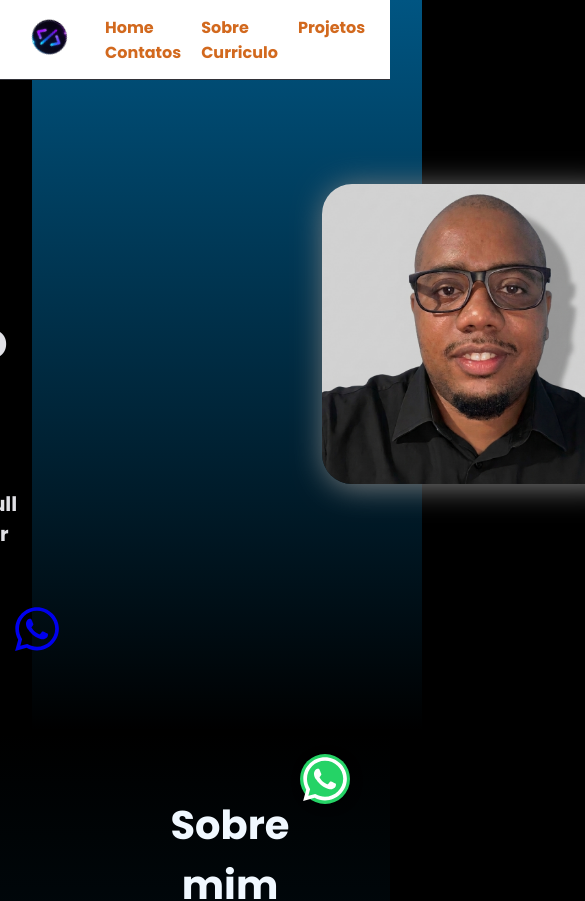
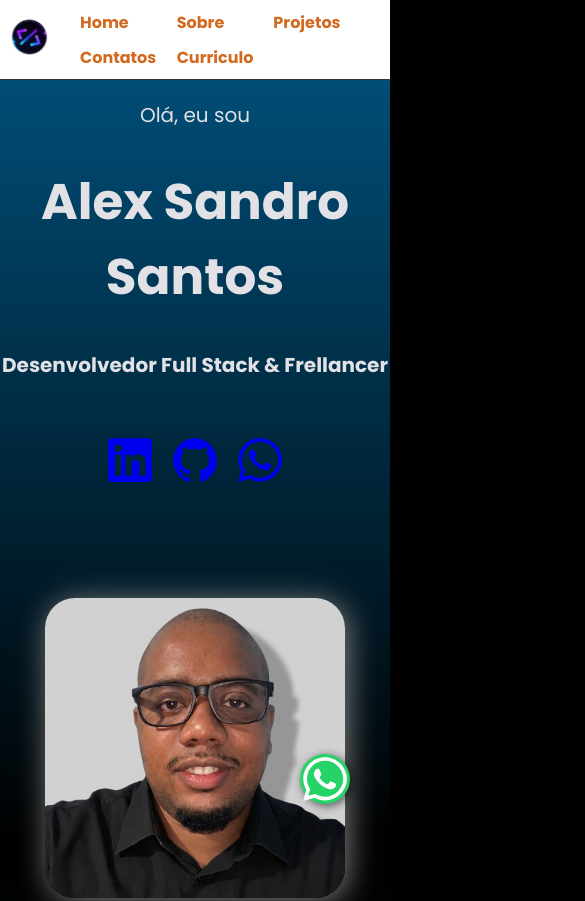
Before and after one commit to Alexsandro-tj/meuPortifolioDevReact, a React (Vite) app: page / in a window 390 px wide. Shown: the top 901 px of the page, 585 px wide, since content can reach past the window. Built offline with nearby package versions, Linux system fonts and the light colour scheme.

Commit message:
correcao de responsividade no hero

```diff
--- a/src/components/Header/Header.module.css
+++ b/src/components/Header/Header.module.css
@@ -2,6 +2,7 @@
     height: 80px;
     display: flex;
     align-items: center;
+
     /* padding: 0 2rem; */
     background-color: white;
     border-bottom: 1px solid #323238;
@@ -10,16 +11,15 @@
     position: fixed;
     z-index: 1000;
 
+}
 
-
-}
-@media(max-width:720px){
-.header nav {
-    display: grid;
-    grid-template-columns: 1fr 1fr 1fr ;
-    margin-left: 5px;
-
-}
+@media screen and (max-width:720px) {
+    .header nav {
+        display: grid;
+        grid-template-columns: 1fr 1fr 1fr;
+        width: 100vw;
+        margin-left: 20px;
+    }
 }
 
 
@@ -28,7 +28,6 @@
 .icon {
     width: 60px;
     height: 60px;
-
     animation: girar-continuamente 4s linear infinite;
 }
 
@@ -64,15 +63,13 @@
     color: chartreuse;
 }
 
- @media (max-width: 1300px) {
+@media screen and (max-width: 1300px) {
     nav {
         display: flex;
         justify-content: end;
         padding-right: 30px;
         align-items: center;
         width: 100vw;
-    }
-    & a{
-        margin-left: 20px;
+        gap: 10px;
     }
 }
--- a/src/components/Hero/Hero.module.css
+++ b/src/components/Hero/Hero.module.css
@@ -2,7 +2,7 @@
     display: flex;
     align-items: center;
     justify-content: center;
-    margin: 0 auto 0 2rem;
+    /* margin: 0 auto 0 2rem; */
     font-size: xx-large;
     flex-direction: column;
     background: linear-gradient(#005582, #0000);
@@ -13,13 +13,25 @@
     font-weight: bold;
 
 }
-@media(max-width: 720px) {
-    .heroSection{
-        flex-direction: column;
-        padding: 4rem 2rem;
-        gap: 2rem;
 
+@media screen and (max-width: 720px) {
+
+    .heroSection,
+    .heroContainer{
+        text-align: center;
+        display: grid;
+        flex-wrap: wrap;
+        grid-template-columns: 1fr;
+        width: 100vw;
+        height: 100vh;
+        justify-content: center;
     }
+    .redessociais{
+        display: flex;
+        width: 100vw;
+        align-items: center;
+    }
+
 }
 
 .content {
@@ -40,7 +52,6 @@
     width: 300px;
     height: 300px;
     transition: transform 0.8s ease-in-out;
-
     border-radius: 10%;
     margin: 100px 10px;
     object-fit: cover;
@@ -57,7 +68,7 @@
     display: flex;
     flex-direction: row;
     /* justify-content: space-between; */
-    gap: 250px;
+    /* gap: 250px; */
     margin-top: 20px;
 
 
```
